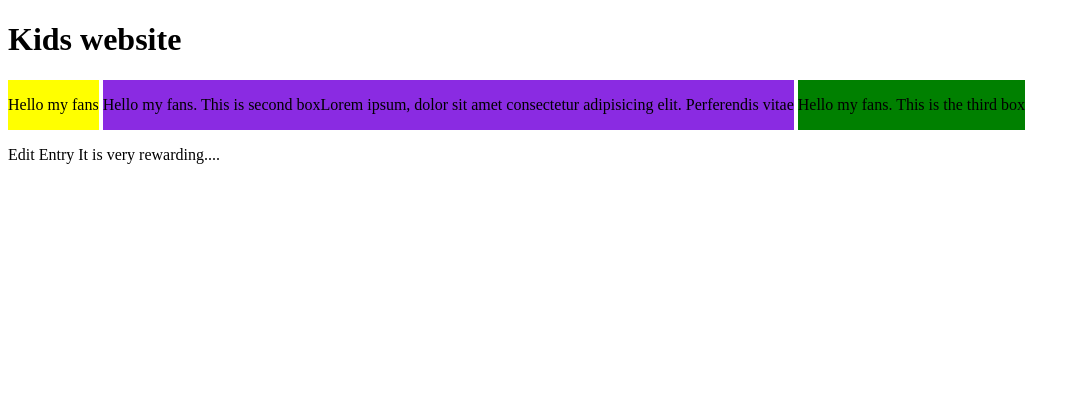
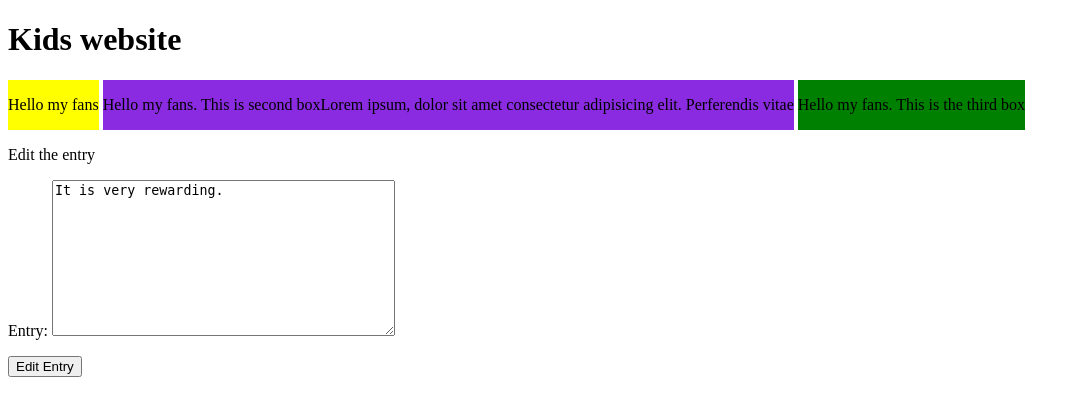
Before and after one commit to cavcom2010/February_2024_Learning_logs, a Django app: page /edit_entry/3/ in a window 1280 px wide. Shown: the top 416 px of the page, without its empty margins (0-1080 px from the left). Run offline with Django 5.2, Linux system fonts and the light colour scheme; data comes from the database, SQL or seed files in the repository; both versions use the stored data as it was after the commit.

Commit message:
edit_entry functionality done

```diff
--- a/templates/learning_logs/edit_entry.html
+++ b/templates/learning_logs/edit_entry.html
@@ -1,6 +1,13 @@
 {% extends 'base.html' %}
 {% block content %}
 
-<p>Edit Entry {{ entry }}</p>
+<p>Edit the entry</p>
+
+<form action="{% url 'edit_entry' entry.id %}" method="post">
+    {% csrf_token %}
+    {{ form.as_p }}
+
+    <button name="submit">Edit Entry</button>
+</form>
 
 {% endblock content %}
--- a/templates/learning_logs/topic.html
+++ b/templates/learning_logs/topic.html
@@ -11,6 +11,10 @@
     <li>{{ entry.date_added }}</li>
     <li>{{ entry.text|linebreaks }}</li>
   </ul>
+  <p>
+  <a href="{% url 'edit_entry' entry.id %}"><p>Edit Entry</p></a>
+</p>
+
 {% empty %}
   <p>No entries yet.</p>
 {% endfor %}
```
Also changed, not shown: db.sqlite3.
